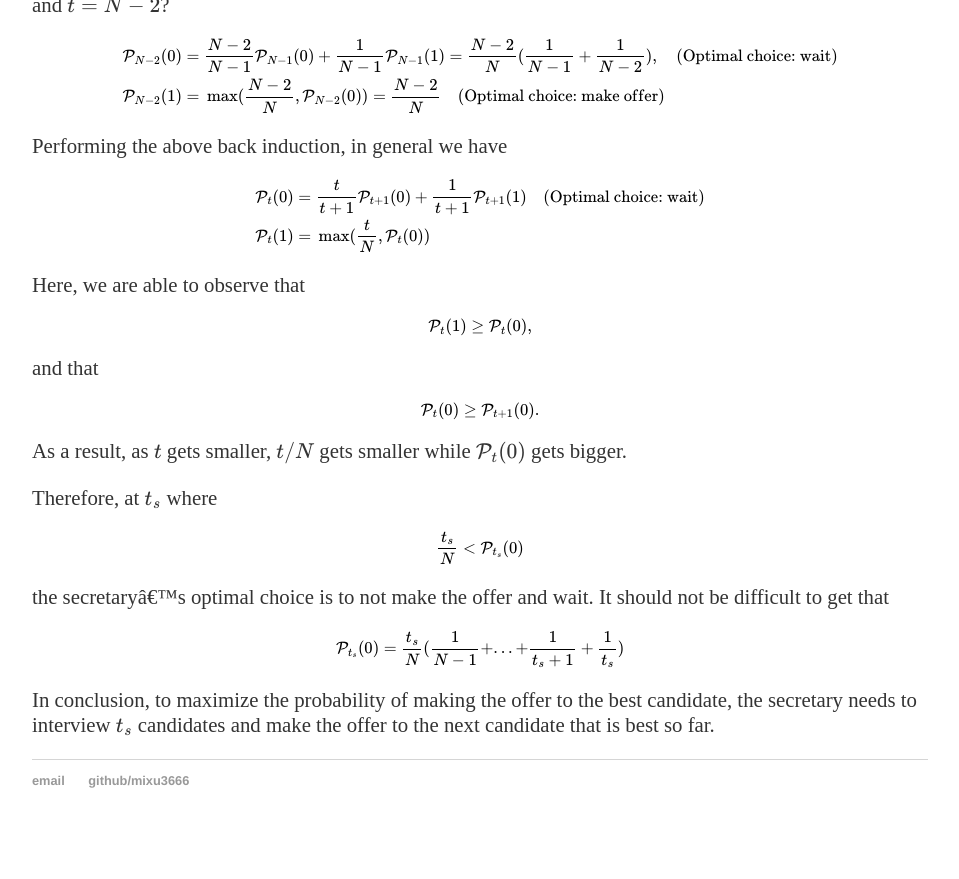
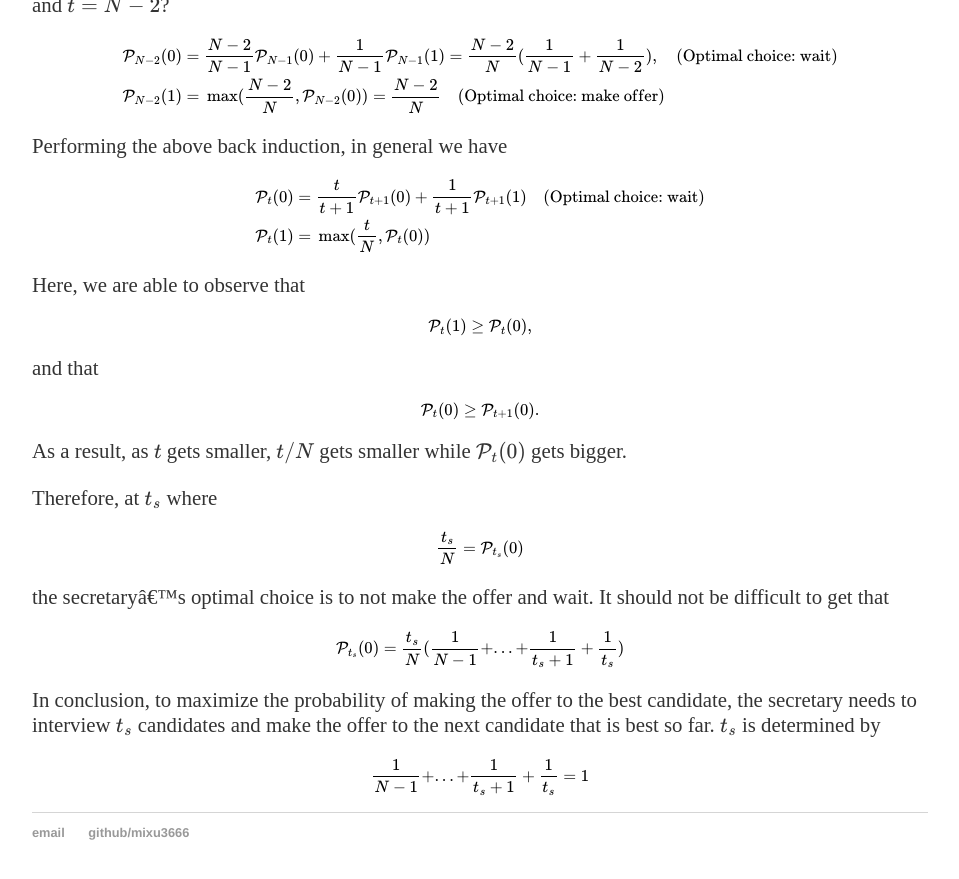
Before and after one commit to mixu3666/mixu3666.github.io, a Jekyll site: the page built from _posts/2018-10-01-Secretary-problem.md, in a window 1280 px wide and 900 px high, scrolled down 1532 px. Shown: the top 879 px of the window, without its empty margins (160-1119 px from the left). Built offline with Jekyll 4.4.1, drawn with Linux system fonts in a browser that asks for light colours; formulas are drawn with MathJax 3; a script that is not in the unit is left out; comment, search, counter and statistics services are not loaded; before the commit the page ends 2380 px from its top, so only the background shows below that.

Commit message:
Update 2018-10-01-Secretary-problem.md

```diff
--- a/_posts/2018-10-01-Secretary-problem.md
+++ b/_posts/2018-10-01-Secretary-problem.md
@@ -110,7 +110,7 @@ As a result, as $t$ gets smaller, $t/N$ gets smaller while $\mathcal{P}_{t}(0)$
 Therefore, at $t_s$ where
 
 $$
-\frac{t_s}{N} < \mathcal{P}_{t_s}(0)
+\frac{t_s}{N} = \mathcal{P}_{t_s}(0)
 $$
 
 the secretary's optimal choice is to not make the offer and wait. It should not be difficult to get that
@@ -120,4 +120,8 @@ $$
 $$
 
 In conclusion, to maximize the probability of making the offer to the best candidate, the secretary needs to interview $t_s$ candidates
-and make the offer to the next candidate that is best so far.
+and make the offer to the next candidate that is best so far. $t_s$ is determined by
+
+$$
+\frac{1}{N-1}+...+\frac{1}{t_s+1}+\frac{1}{t_s}=1
+$$
```
